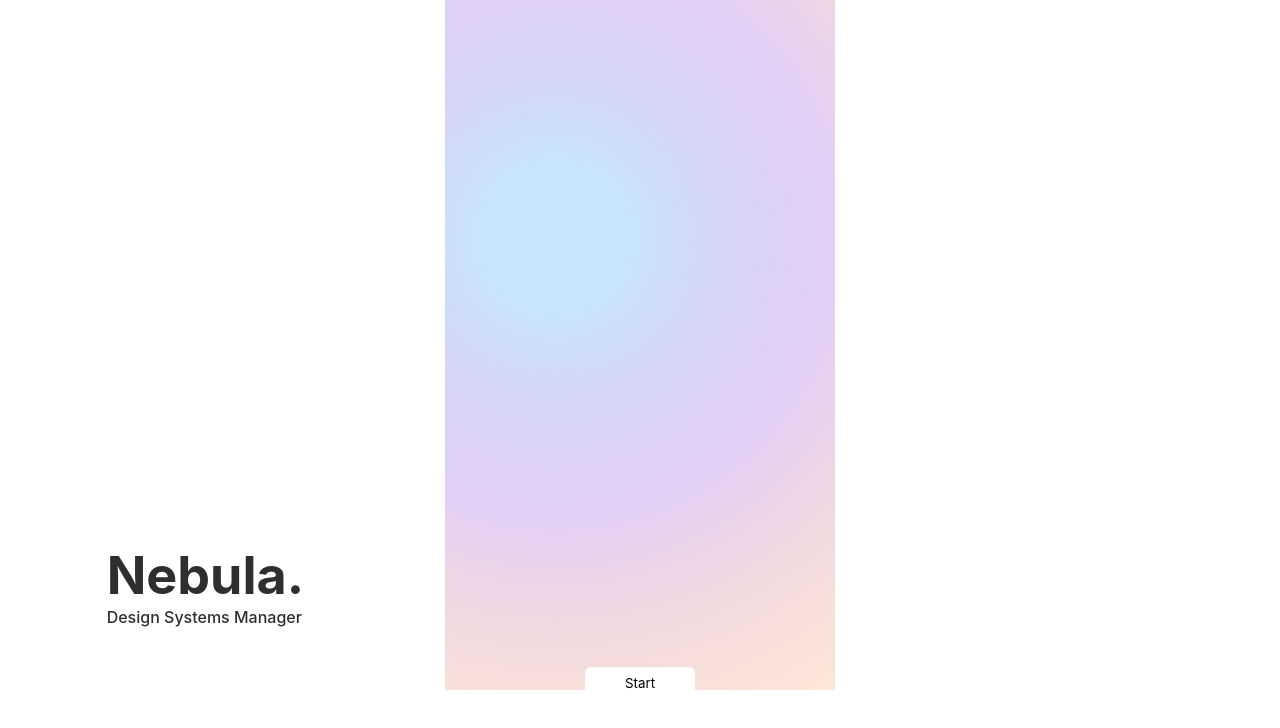
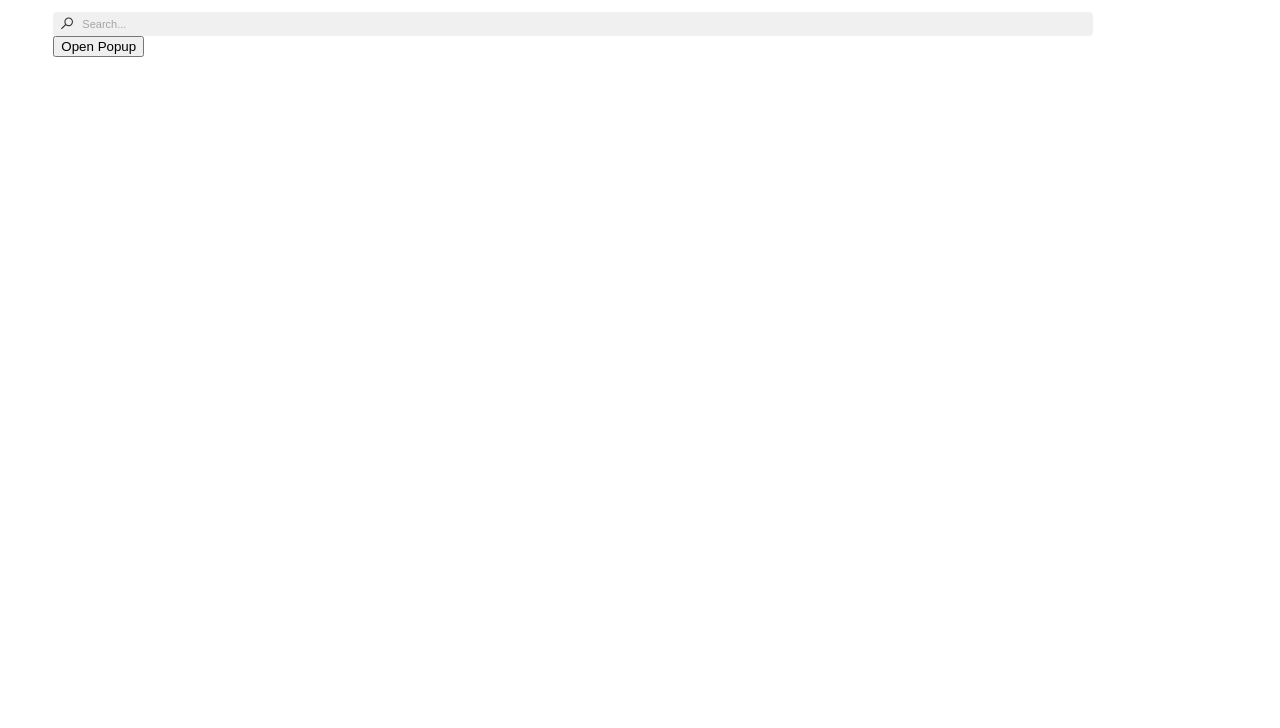
Before and after one commit to mlauraveiga/DesignSystemPlugin, a React app: page / in a window 1280 px wide. Shown: the top 728 px of the page. Built offline with nearby package versions, Linux system fonts and the light colour scheme.

Commit message:
Search Bar & Pop-up Button

```diff
--- a/src/App.tsx
+++ b/src/App.tsx
@@ -1,6 +1,6 @@
 import React from "react";
 import { Routes, Route, MemoryRouter as Router } from "react-router-dom";
-import { LandingPage } from "./screens/LandingPage";
+//import { LandingPage } from "./screens/LandingPage";
 import DSMenuActive from "./screens/DSMenuActive";
 import "./styles/style.sass";
 
@@ -9,7 +9,8 @@ export default function App() {
         <Router>
             <Routes>
                 <Route path="/">
-                    <Route index element={<LandingPage />} />
+                    {/*<Route index element={<LandingPage />} />*/}
+                    <Route index element={<DSMenuActive />} />
                     <Route path="/ds-menu-active" element={<DSMenuActive />} />
                 </Route>
                 <Route path="*" element={<DSMenuActive />} />
--- /dev/null
+++ b/src/assets/icons/search.tsx
@@ -0,0 +1,11 @@
+import React from "react";
+
+const IconSearch = ({}) => {
+    return (
+        <svg width="13" height="13" viewBox="0 0 12 11" fill="none" xmlns="http://www.w3.org/2000/svg">
+            <path fillRule="evenodd" clipRule="evenodd" d="M9.19489 6.0809C8.03256 7.24323 6.14806 7.24323 4.98573 6.0809C3.8234 4.91858 3.8234 3.03407 4.98573 1.87174C6.14806 0.709418 8.03256 0.709418 9.19489 1.87174C10.3572 3.03407 10.3572 4.91858 9.19489 6.0809ZM4.54541 7.03192C6.10762 8.33609 8.43522 8.25478 9.90199 6.78801C11.4548 5.23516 11.4548 2.71749 9.90199 1.16464C8.34914 -0.388213 5.83147 -0.388213 4.27862 1.16464C2.87955 2.56371 2.741 4.74596 3.86297 6.30015L0 10.1631L0.707107 10.8702L4.54541 7.03192Z" fill="black" fillOpacity="0.8" />
+        </svg>
+    );
+}
+
+export default IconSearch;
--- /dev/null
+++ b/src/components/Buttons/IconPopUpButton/index.tsx
@@ -0,0 +1,44 @@
+import React, { useRef } from "react";
+import { useState } from "react";
+
+const IconPopUpButton = ({ options, onClick: customOnClick }) => {
+    const [isOpen, setIsOpen] = useState(false);
+    const popRef = useRef<HTMLDivElement>(null);
+
+    customOnClick = () => {
+      setIsOpen(true);
+      popRef.current.focus(); // Focus the pop-up to prevent accidental closing
+    };
+
+    const handleClose = (event: React.MouseEvent<HTMLDivElement>) => {
+      if (event.target !== popRef.current) {
+        // Close the pop-up if the click isn't on the pop-up
+        setIsOpen(false);
+      } else {
+        event.stopPropagation(); // Prevent the event from bubbling up
+      }
+    };
+
+    return (
+      <div>
+        <button onClick={customOnClick}>Open Popup</button>
+
+        {isOpen && (
+          <div
+            className="popover"
+            ref={popRef}
+            onClick={handleClose}
+          >
+            {options.map((option) => (
+              <div key={option.id}>
+                <h3>{option.title}</h3>
+                {option.description}
+              </div>
+            ))}
+          </div>
+        )}
+      </div>
+    );
+  };
+
+  export default IconPopUpButton;
--- a/src/components/Search/index.tsx
+++ b/src/components/Search/index.tsx
@@ -1,9 +1,14 @@
 import React from 'react';
+import IconSearch from '../../assets/icons/search';
+import './search.sass';
 
 const Search = () => {
     return (
-        <div>
-            <input type="text" value="Search..."/>
+        <div className='search_box'>
+            <input type="text" className="search_input" value="Search..." />
+            <div className='search_icon'>
+                <IconSearch />
+            </div>
         </div>
     );
 }
--- /dev/null
+++ b/src/components/Search/search.sass
@@ -0,0 +1,32 @@
+@import '../../styles/variables.sass'
+
+.search_box
+    display: inline-flex
+    vertical-align: middle
+    position: relative
+    width: $GRID-COLUMN-SIZE * 19.5
+    height: 24px
+
+    .search_input
+        padding-left: 25px
+        color: $COLOR-PRIMARY-BLACK50
+        font-size: $SMALLTEXT-FONT-SIZE
+        font-weight: $SMALLTEXT-FONT-WEIGHT
+        width: 100%
+        padding: 4px 8px 4px 29px
+        background-color: $COLOR-PRIMARY-LIGHTGREY
+        border-radius: 4px
+        border: none
+        outline: none
+
+    .search_input:hover
+        outline: 0.8px solid $COLOR-PRIMARY-BLACK30
+
+    .search_input:focus
+        outline: 1px solid $COLOR-BLUE
+
+    .search_icon
+        color: $COLOR-PRIMARY-BLACK50
+        position: absolute
+        left: 8px
+        top: 5px
--- /dev/null
+++ b/src/screens/DSMenuActive/DSMenuActive.sass
@@ -0,0 +1,4 @@
+@import '../../styles/variables.sass'
+
+body
+  padding: 12px $GRID-COLUMN-SIZE
--- a/src/screens/DSMenuActive/index.tsx
+++ b/src/screens/DSMenuActive/index.tsx
@@ -1,43 +1,26 @@
 import React from 'react';
-import './ui.css';
+import './DSMenuActive.sass';
+import Search from '../../components/Search';
+import IconPopUpButton from '../../components/Buttons/IconPopUpButton';
 
 function DSMenuActive() {
-  const textbox = React.useRef<HTMLInputElement>(undefined as any as HTMLInputElement);
-
-  const countRef = React.useCallback((element: HTMLInputElement) => {
-    if (element) element.value = '5';
-    textbox.current = element;
-  }, []);
-
-  const onCreate = () => {
-    const count = parseInt(textbox.current.value, 10);
-    parent.postMessage({ pluginMessage: { type: 'create-rectangles', count } }, '*');
-  };
-
-  const onCancel = () => {
-    parent.postMessage({ pluginMessage: { type: 'cancel' } }, '*');
-  };
-
-  React.useEffect(() => {
-    // This is how we read messages sent from the plugin controller
-    window.onmessage = (event) => {
-      const { type, message } = event.data.pluginMessage;
-      if (type === 'create-rectangles') {
-        console.log(`Figma Says: ${message}`);
-      }
-    };
-  }, []);
+  const options1 = [
+    {
+      id: 'option1',
+      title: 'Option 1',
+      description: 'Option 1 description',
+    },
+    {
+      id: 'option2',
+      title: 'Option 2',
+      description: 'Option 2 description',
+    },
+  ]
 
   return (
     <div>
-      <h2>Rectangle Creator</h2>
-      <p>
-        Count: <input ref={countRef} />
-      </p>
-      <button id="create" onClick={onCreate}>
-        Create
-      </button>
-      <button onClick={onCancel}>Cancel</button>
+      <Search />
+      <IconPopUpButton options={options1} onClick={""} />
     </div>
   );
 }
--- a/src/screens/DSMenuActive/ui.css
+++ /dev/null
@@ -1,37 +0,0 @@
-body {
-    font: 12px sans-serif;
-    text-align: center;
-    margin: 20px;
-  }
-  button {
-    border-radius: 5px;
-    background: white;
-    color: black;
-    border: none;
-    padding: 8px 15px;
-    margin: 0 5px;
-    box-shadow: inset 0 0 0 1px black;
-    outline: none;
-  }
-  #create {
-    box-shadow: none;
-    background: #18a0fb;
-    color: white;
-  }
-  input {
-    border: none;
-    outline: none;
-    padding: 8px;
-  }
-  input:hover {
-    box-shadow: inset 0 0 0 1px rgba(0, 0, 0, 0.1);
-  }
-  button:focus {
-    box-shadow: inset 0 0 0 2px #18a0fb;
-  }
-  #create:focus {
-    box-shadow: inset 0 0 0 2px rgba(0, 0, 0, 0.3);
-  }
-  input:focus {
-    box-shadow: inset 0 0 0 2px #18a0fb;
-  }
--- a/src/styles/variables.sass
+++ b/src/styles/variables.sass
@@ -34,5 +34,9 @@ $TEXT-FONT-SIZE: 12px
 $TEXT-FONT-WEIGHT: 400
 
 //--------------------------------- Small Text
-$SMALLTEXT-FONT-SIZE: 10px
+$SMALLTEXT-FONT-SIZE: 11px
 $SMALLTEXT-FONT-WEIGHT: 400
+
+
+//-------------------------------------------------- GRID
+$GRID-COLUMN-SIZE: 100vw / 24
```
